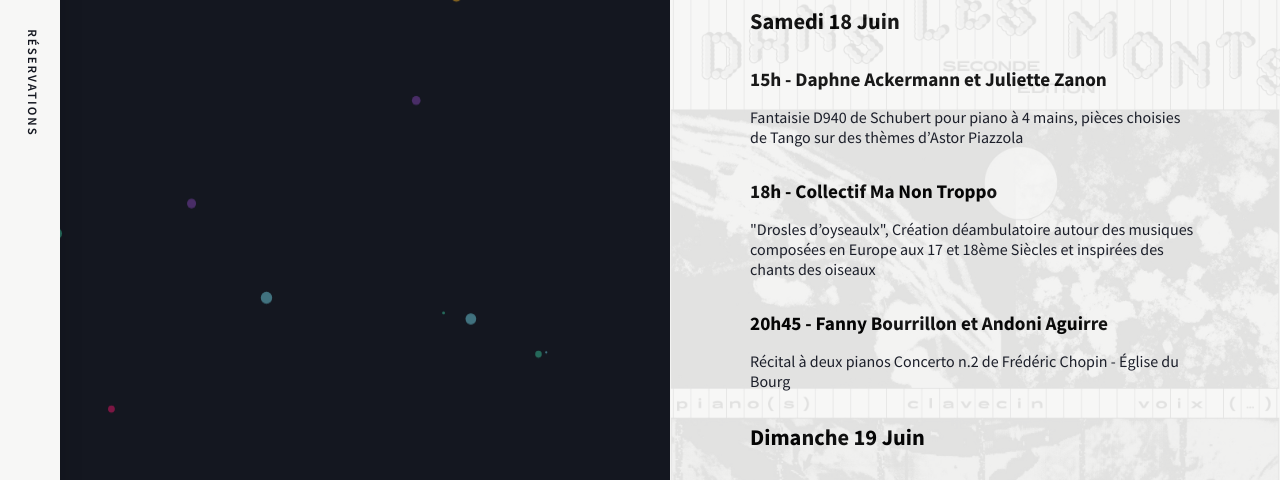
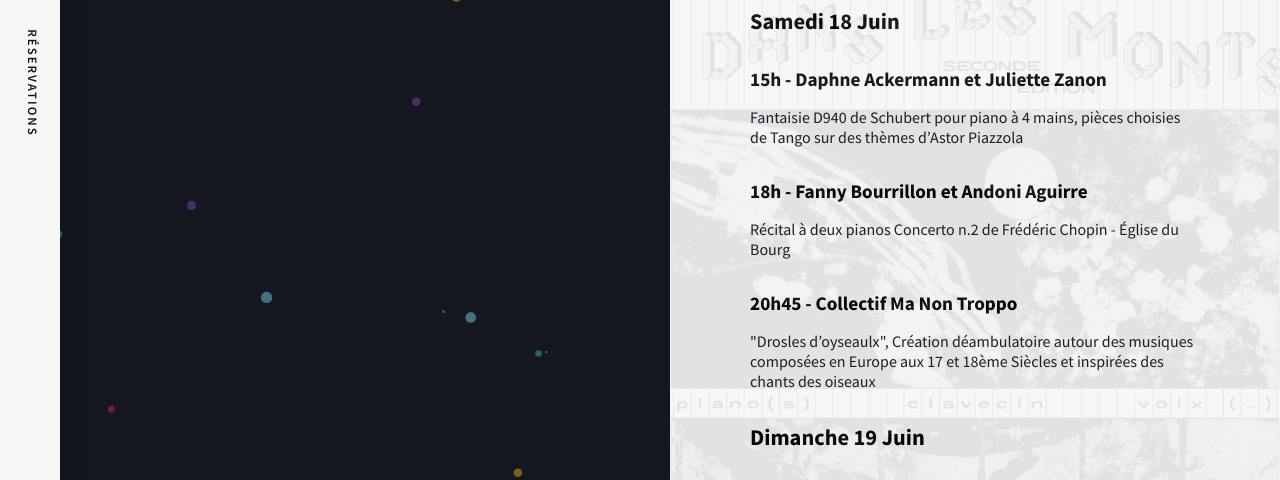
Before and after one commit to myrdn/claviersdanslesmonts.fr-2022, a plain HTML site: page programme.html in a window 1280 px wide. Shown: the part 197-677 px from the top of the page. Drawn offline with nearby package versions, Linux system fonts and the light colour scheme.

Commit message:
Modify hours

```diff
--- a/programme.html
+++ b/programme.html
@@ -117,19 +117,20 @@
           Fantaisie D940 de Schubert pour piano à 4 mains, pièces choisies de
           Tango sur des thèmes d’Astor Piazzola
         </p>
-        <h3 class="site__secondary_title">18h - Collectif Ma Non Troppo</h3>
+        <h3 class="site__secondary_title">
+          18h - Fanny Bourrillon et Andoni Aguirre
+        </h3>
+        <p class="site__description site__description_column">
+          Récital à deux pianos Concerto n.2 de Frédéric Chopin - Église du
+          Bourg
+        </p>
+        <h3 class="site__secondary_title">20h45 - Collectif Ma Non Troppo</h3>
         <p class="site__description site__description_column">
           "Drosles d’oyseaulx", Création déambulatoire autour des musiques
           composées en Europe aux 17 et 18ème Siècles et inspirées des chants
           des oiseaux
         </p>
-        <h3 class="site__secondary_title">
-          20h45 - Fanny Bourrillon et Andoni Aguirre
-        </h3>
-        <p class="site__description site__description_column">
-          Récital à deux pianos Concerto n.2 de Frédéric Chopin - Église du
-          Bourg
-        </p>
+
         <h2 class="site__secondary_title">Dimanche 19 Juin</h2>
         <h3 class="site__secondary_title">
           15h - Caroline Arnaud et Étienne Galletier
```
